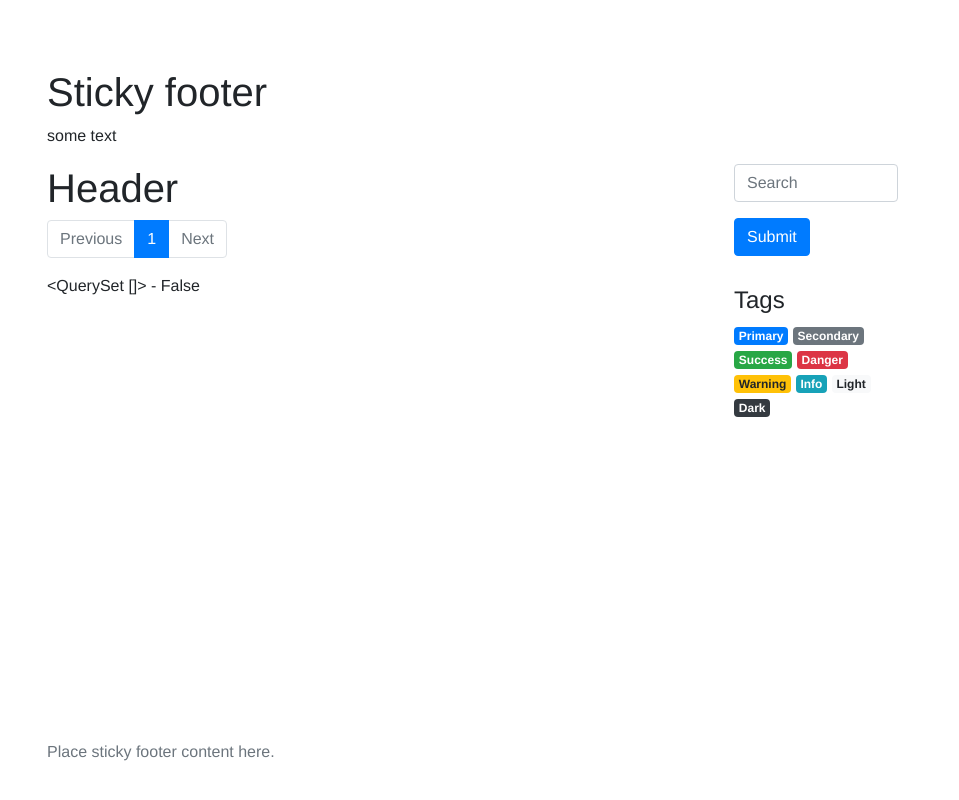
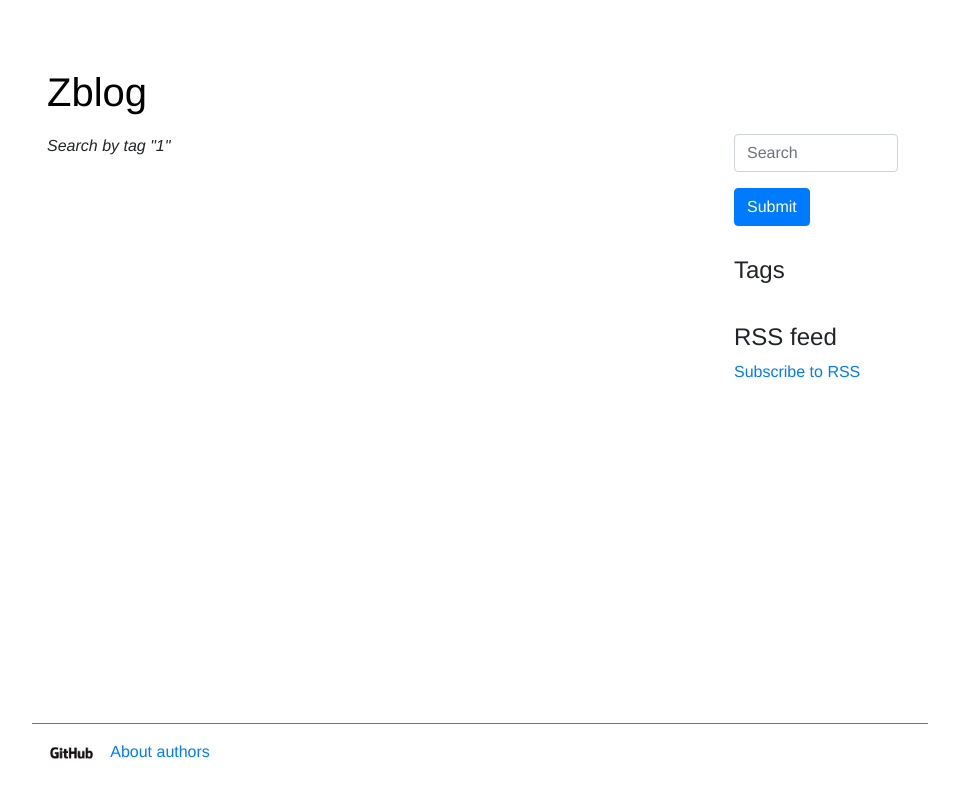
Before and after one commit to z0rr0/zblog, a Django app: page /tag/1 in a window 1280 px wide. Shown: the whole page, without its empty margins (160-1119 px from the left). Run offline with Django 3.2, Linux system fonts and the light colour scheme; data that the repository does not hold is empty; some libraries are stand-ins or nearby versions; some web fonts are replaced.

Commit message:
middleware params

```diff
--- a/blog/blog/settings.py
+++ b/blog/blog/settings.py
@@ -55,6 +55,7 @@ MIDDLEWARE = [
     'django.contrib.messages.middleware.MessageMiddleware',
     'django.middleware.clickjacking.XFrameOptionsMiddleware',
     'django.contrib.flatpages.middleware.FlatpageFallbackMiddleware',
+    'posts.middleware.BlogMiddleware',
 ]
 
 ROOT_URLCONF = 'blog.urls'
@@ -143,6 +144,10 @@ CACHES = {
 }
 POSTS_PER_PAGE = 5
 
+# sources github link
+GITHUB_LINK = 'https://github.com/z0rr0/zblog'
+BLOG_TITLE = 'Zblog'
+
 if 'test' in sys.argv:
     CACHES['default']['BACKEND'] = 'django.core.cache.backends.dummy.DummyCache'
 else:
--- a/blog/posts/admin.py
+++ b/blog/posts/admin.py
@@ -1,7 +1,7 @@
 from django.contrib import admin
 from django.utils.translation import gettext_lazy as _
 
-from .models import Post, Tag, Comment
+from .models import Comment, Post, Tag
 
 
 class TagAdmin(admin.ModelAdmin):
--- /dev/null
+++ b/blog/posts/middleware.py
@@ -0,0 +1,23 @@
+from django.conf import settings
+from django.db.models import Count
+
+from posts.models import Tag
+
+
+class BlogMiddleware:
+    def __init__(self, get_response):
+        self.get_response = get_response
+
+    def __call__(self, request):
+        # tags cloud
+        request.tags = Tag.published.values('name').annotate(count=Count('posts__pk')).order_by('-count')
+        # user staff flag
+        request.is_staff_user = request.user.is_authenticated and request.user.is_staff
+        # footer links
+        request.settings_params = {
+            'github': settings.GITHUB_LINK,
+            'title': settings.BLOG_TITLE,
+        }
+
+        response = self.get_response(request)
+        return response
--- a/blog/posts/models.py
+++ b/blog/posts/models.py
@@ -14,6 +14,11 @@ class PublishManager(StatusManager):
 
     def get_queryset(self):
         return super().get_queryset().filter(publish__lte=timezone.now())
+
+
+class PublishTagManager(models.Manager):
+    def get_queryset(self):
+        return super().get_queryset().filter(posts__status='published', posts__publish__lte=timezone.now())
 
 
 class StatusModel(models.Model):
@@ -48,6 +53,9 @@ class CreatedUpdatedModel(models.Model):
 class Tag(CreatedUpdatedModel):
     name = models.SlugField(_('name'), max_length=64, unique=True)
 
+    objects = models.Manager()
+    published = PublishTagManager()
+
     class Meta:
         ordering = ('name',)
         verbose_name = _('tag')
@@ -66,7 +74,7 @@ class Post(StatusModel, CreatedUpdatedModel):
     slug = models.SlugField(_('slug'), unique_for_date='publish')
     body = models.TextField(_('body'))
     publish = models.DateTimeField(_('date of publication'), db_index=True, default=timezone.now)
-    tags = models.ManyToManyField(Tag, verbose_name=_('tags'), blank=True)
+    tags = models.ManyToManyField(Tag, verbose_name=_('tags'), blank=True, related_name='posts')
 
     objects = models.Manager()
     active = StatusManager()
@@ -91,7 +99,7 @@ class Post(StatusModel, CreatedUpdatedModel):
 
 
 class Comment(StatusModel, CreatedUpdatedModel):
-    post = models.ForeignKey(Post, verbose_name=_('post'), on_delete=models.CASCADE)
+    post = models.ForeignKey(Post, verbose_name=_('post'), related_name='comments', on_delete=models.CASCADE)
     author = models.CharField(_('author'), max_length=512, null=True, blank=True)
     message = models.TextField(_('message'), help_text=_('comment text'))
     reply = models.ForeignKey(
--- a/blog/posts/static/posts/css/main.css
+++ b/blog/posts/static/posts/css/main.css
@@ -3,6 +3,25 @@ body {
   padding: 20px 15% 20px;
   font-family: 'PT Sans Caption', Helvetica, Verdana, Arial, sans-serif;
 }
-#tags {
+#info_part {
   padding-top: 30px;
 }
+#footer {
+  border-top: solid;
+  border-top-color: #6c757d;;
+  border-top-width: 1pt;
+}
+.footer_link {
+  padding-right: 10px;
+}
+.title {
+  color: black;
+}
+#blog_title {
+  padding-bottom: 10px;
+}
+/*#info_panel {*/
+/*  border-left: solid;*/
+/*  border-left-width: 1pt;*/
+/*  border-left-color: #6c757d;*/
+/*}*/
--- a/blog/posts/templates/blog/base.html
+++ b/blog/posts/templates/blog/base.html
@@ -22,20 +22,19 @@
 <main role="main" class="flex-shrink-0">
   <div class="container">
     <div class="row">
-      <div class="col-12">
-        <h1 class="mt-5">Sticky footer</h1>
-        <p>some text</p>
+      <div class="col-12" id="blog_title">
+        <h1 class="mt-5"><a href="/" class="title">{{request.settings_params.title}}</a></h1>
       </div>
     </div>
     <div class="row">
       <div class="col-9">
         {% block content %}{% endblock %}
       </div>
-      <div class="col-3">
+      <div class="col-3" id="info_panel">
         <div class="container">
           <div class="row">
             <div class="col-12">
-              <form>
+              <form action="/">
                 <div class="form-group">
                   <input type="text" class="form-control" name="search" placeholder="{% trans "Search" %}">
                 </div>
@@ -45,17 +44,21 @@
           </div>
           <div class="row">
             <div class="col-12">
-              <h4 id="tags">Tags</h4>
-              <p>
-                <a href="https://ya.ru" class="badge badge-primary">Primary</a>
-                <a href="#" class="badge badge-secondary">Secondary</a>
-                <a href="#" class="badge badge-success">Success</a>
-                <a href="#" class="badge badge-danger">Danger</a>
-                <a href="#" class="badge badge-warning">Warning</a>
-                <a href="#" class="badge badge-info">Info</a>
-                <a href="#" class="badge badge-light">Light</a>
-                <a href="#" class="badge badge-dark">Dark</a>
-              </p>
+              <h4 id="info_part">{% trans "Tags" %}</h4>
+              <div id="tag_names">
+                {% for tag in request.tags %}
+                  <a href="{% url 'tag_filter' tag.name %}" class="badge badge-primary">{{tag.name}} ({{ tag.count }})
+                  </a>
+                {% endfor %}
+              </div>
+            </div>
+          </div>
+          <div class="row">
+            <div class="col-12">
+              <h4 id="info_part">RSS feed</h4>
+              <div>
+                <a href="{% url "feed" %}">{% trans "Subscribe to RSS" %}</a>
+              </div>
             </div>
           </div>
         </div>
@@ -64,9 +67,14 @@
   </div>
 </main>
 
-<footer class="footer mt-auto py-3">
+<footer class="footer mt-auto py-3" id="footer">
   <div class="container">
-    <span class="text-muted">Place sticky footer content here.</span>
+    <span class="text-muted">
+      <a href="{{ request.settings_params.github }}" title="GitHub" class="footer_link">
+        <img src="{% static 'posts/img/GitHub_Logo.png' %}" height="20px">
+      </a>
+      <a href="{% url "about" %}" class="footer_link">{% trans "About authors" %}</a>
+    </span>
   </div>
 </footer>
 </body>
--- a/blog/posts/templates/blog/post/list.html
+++ b/blog/posts/templates/blog/post/list.html
@@ -1,13 +1,21 @@
 {% extends 'blog/base.html' %}
-{% block title %}My blog{% endblock %}
+{% block title %}{{request.settings_params.title}}{% endblock %}
 {% block content %}
-    <h1>Header</h1>
-    {% for post in posts %}
-        <h2>
-            <a href="{{ post.url }}">{{ post.title }}</a>
-        </h2>
-        <p>{{ post.body|truncatewords:30|linebreaks }}</p>
-    {% endfor %}
-    {% include "pagination.html" with page=page_obj %}
-    {{ tags }} - {{ is_staff }}
+  {% if info %}
+    <p>
+      <em>{{ info }}</em>
+    </p>
+  {% endif %}
+  {% for post in posts %}
+    <h3>
+      <a href="{{ post.get_absolute_url }}">{{ post.title }}</a>
+      {% if request.is_staff_user %}
+        <small>({{ post.status }})</small>
+      {% endif %}
+    </h3>
+    <p>{{ post.body }}</p>
+  {% endfor %}
+  {% if paginator.num_pages > 1 %}
+    {% include "pagination.html" with page=page_obj page_range=paginator.page_range %}
+  {% endif %}
 {% endblock %}
--- a/blog/posts/templates/pagination.html
+++ b/blog/posts/templates/pagination.html
@@ -11,7 +11,7 @@
       </li>
     {% endif %}
 
-    {% for page_number in paginator.page_range %}
+    {% for page_number in page_range %}
       <li class="page-item{% if page_number == page.number %} active{% endif %}">
         <a class="page-link" href="?page={{ page_number }}">{{page_number}}</a>
       </li>
--- a/blog/posts/views.py
+++ b/blog/posts/views.py
@@ -1,28 +1,19 @@
-from django.shortcuts import render
 from django.conf import settings
 from django.db.models import Q
-from django.http import HttpResponse, HttpRequest
-from django.views.generic import ListView, DetailView
+from django.http import HttpRequest, HttpResponse
+from django.utils.translation import gettext as _
+from django.views.generic import DetailView, ListView
 
-from posts.models import Post, Tag
+from posts.models import Post
 
 
 class StaffViewMixin:
 
-    @property
-    def is_authenticated_staff(self):
-        return self.request.user.is_authenticated and self.request.user.is_staff
-
     def get_queryset(self):
         queryset = super().get_queryset()
-        if not self.is_authenticated_staff:
+        if not self.request.is_staff_user:
             queryset = Post.published.all()
         return queryset
-
-    def get_context_data(self, **kwargs):
-        context = super().get_context_data(**kwargs)
-        context['is_staff'] = self.is_authenticated_staff
-        return context
 
 
 class PostListView(StaffViewMixin, ListView):
@@ -33,8 +24,14 @@ class PostListView(StaffViewMixin, ListView):
 
     def get_context_data(self, *, object_list=None, **kwargs):
         context = super().get_context_data(object_list=object_list, **kwargs)
-        # add tags and user
-        context['tags'] = Tag.objects.all()
+        search = self.request.GET.get('search')
+        tag = self.kwargs.get('tag')
+        if search:
+            info = _('Search result for keyword')
+            context['info'] = f'{info} "{search}"'
+        elif tag:
+            info = _('Search by tag')
+            context['info'] = f'{info} "{tag}"'
         return context
 
     def get_queryset(self):
```
Also changed, not shown: blog/posts/feed.py (+5 -4 lines), blog/posts/templates/blog/post/detail.html (+11 -3 lines), blog/posts/templates/flatpages/default.html (+5 -9 lines), README.md, blog/locale/ru/LC_MESSAGES/django.po, blog/posts/static/posts/img/GitHub_Logo.png (added).
